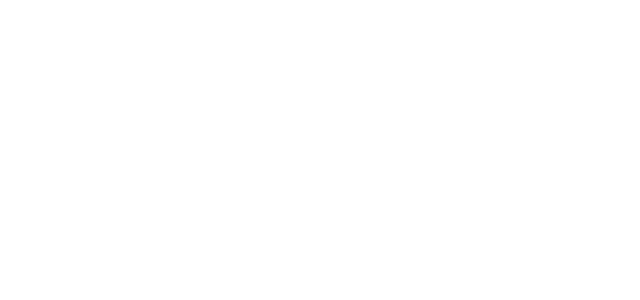
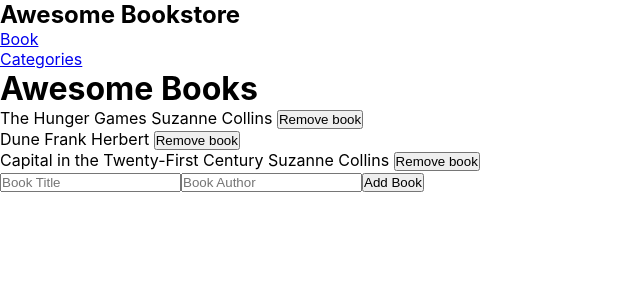
Before and after one commit to Somdotta07/bookstore-react-redux, a React (Create React App) app: page / in a window 1280 px wide. Shown: the top 300 px of the page, without its empty margins (0-640 px from the left). Built offline with nearby package versions, Linux system fonts and the light colour scheme.

Commit message:
Add router

```diff
--- a/package.json
+++ b/package.json
@@ -11,6 +11,7 @@
     "react": "^17.0.2",
     "react-dom": "^17.0.2",
     "react-redux": "^7.2.6",
+    "react-router-dom": "^6.0.2",
     "react-scripts": "4.0.3",
     "web-vitals": "^1.1.2"
   },
--- a/src/App.css
+++ b/src/App.css
@@ -1,39 +1,5 @@
-.App {
-  text-align: center;
+* {
+  box-sizing: border-box;
+  margin: 0;
+  padding: 0;
 }
-
-.App-logo {
-  height: 40vmin;
-  pointer-events: none;
-}
-
-@media (prefers-reduced-motion: no-preference) {
-  .App-logo {
-    animation: App-logo-spin infinite 20s linear;
-  }
-}
-
-.App-header {
-  background-color: #282c34;
-  min-height: 100vh;
-  display: flex;
-  flex-direction: column;
-  align-items: center;
-  justify-content: center;
-  font-size: calc(10px + 2vmin);
-  color: white;
-}
-
-.App-link {
-  color: #61dafb;
-}
-
-@keyframes App-logo-spin {
-  from {
-    transform: rotate(0deg);
-  }
-
-  to {
-    transform: rotate(360deg);
-  }
-}
--- a/src/App.js
+++ b/src/App.js
@@ -1,10 +1,40 @@
+import { React } from 'react';
 import './App.css';
+import {
+  BrowserRouter as Router,
+  Routes,
+  Route,
+  Link,
+} from 'react-router-dom';
+import BooksPage from './components/BooksPage';
+import CategoriesPage from './components/CategoriesPage';
+
+const demoList = [{
+  id: 1, title: 'The Hunger Games', author: 'Suzanne Collins',
+}, {
+  id: 2, title: 'Dune', author: 'Frank Herbert',
+}, {
+  id: 3, title: 'Capital in the Twenty-First Century', author: 'Suzanne Collins',
+}];
 
 function App() {
   return (
-    <div className="App">
-
-    </div>
+    <Router>
+      <header>
+        <nav>
+          <h1>Awesome Bookstore</h1>
+          <div className="nav-links">
+            <Link to="/">Book</Link>
+            <div />
+            <Link to="/categories">Categories</Link>
+          </div>
+        </nav>
+      </header>
+      <Routes>
+        <Route path="/" element={<BooksPage bookList={demoList} />} />
+        <Route path="/categories" element={<CategoriesPage />} />
+      </Routes>
+    </Router>
   );
 }
 
--- a/src/index.js
+++ b/src/index.js
@@ -1,11 +1,15 @@
 import React from 'react';
 import ReactDOM from 'react-dom';
 import './index.css';
+import { Provider } from 'react-redux';
 import App from './App';
+import store from './redux/configureStore';
 
 ReactDOM.render(
   <React.StrictMode>
-    <App />
+    <Provider store={store}>
+      <App />
+    </Provider>
   </React.StrictMode>,
-  document.getElementById('root')
+  document.getElementById('root'),
 );
```
Also changed, not shown: 1 other file (tests, documents, lock files or other folders).
